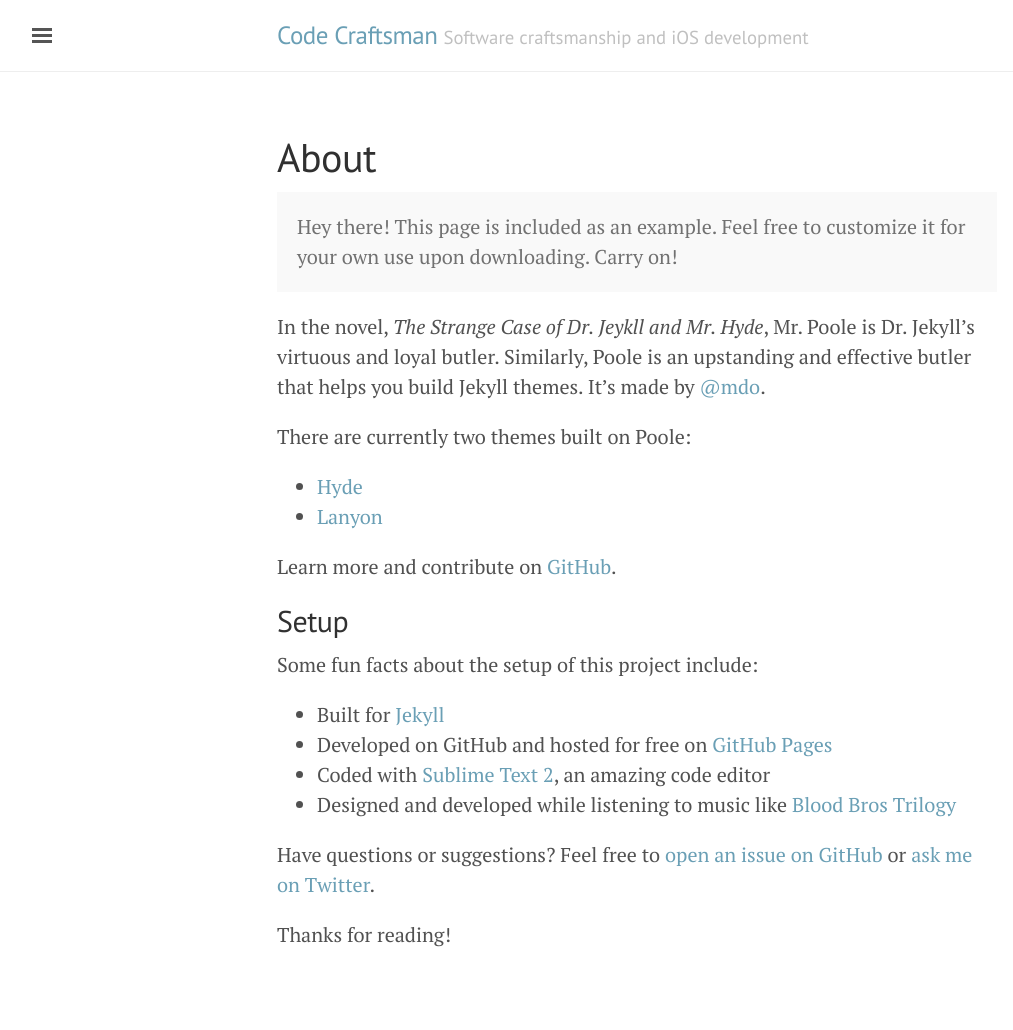
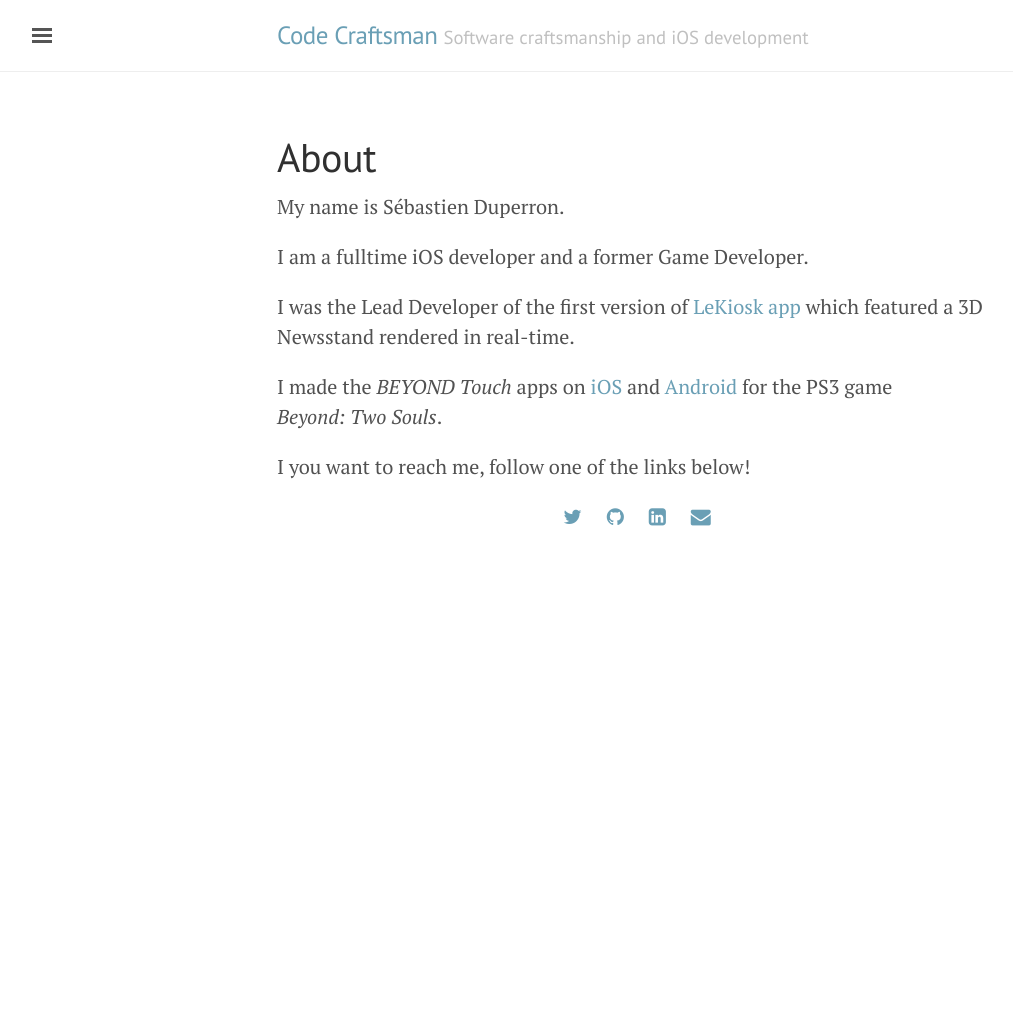
Before and after one commit to Liquidsoul/code-craftsman.fr, a Jekyll site: the page built from about.md, in a window 1280 px wide. Shown: the whole page, without its empty margins (3-1016 px from the left). Built offline with Jekyll 4.4.1, drawn with Linux system fonts in a browser that asks for light colours; nearby versions of some CDN libraries; after the commit the page ends 900 px from its top, so only the background shows below that.

Commit message:
About page

```diff
--- a/_includes/head.html
+++ b/_includes/head.html
@@ -18,6 +18,8 @@
   <link rel="stylesheet" href="{{ site.baseurl }}/public/css/poole.css">
   <link rel="stylesheet" href="{{ site.baseurl }}/public/css/syntax.css">
   <link rel="stylesheet" href="{{ site.baseurl }}/public/css/lanyon.css">
+  <link rel="stylesheet" href="{{ site.baseurl }}/public/css/custom.css">
+  <link rel="stylesheet" href="//maxcdn.bootstrapcdn.com/font-awesome/4.3.0/css/font-awesome.min.css">
   <link rel="stylesheet" href="https://fonts.googleapis.com/css?family=PT+Serif:400,400italic,700%7CPT+Sans:400">
 
   <!-- Icons -->
--- a/about.md
+++ b/about.md
@@ -3,28 +3,27 @@
 title: About
 ---
 
-<p class="message">
-  Hey there! This page is included as an example. Feel free to customize it for your own use upon downloading. Carry on!
-</p>
+My name is {{ site.author.name }}.
 
-In the novel, *The Strange Case of Dr. Jeykll and Mr. Hyde*, Mr. Poole is Dr. Jekyll's virtuous and loyal butler. Similarly, Poole is an upstanding and effective butler that helps you build Jekyll themes. It's made by [@mdo](https://twitter.com/mdo).
+I am a fulltime iOS developer and a former Game Developer.
 
-There are currently two themes built on Poole:
+I was the Lead Developer of the first version of [LeKiosk app](https://itunes.apple.com/en/app/lekiosk-la-plus-belle-experience/id626703984?mt=8) which featured a 3D Newsstand rendered in real-time.
 
-* [Hyde](http://hyde.getpoole.com)
-* [Lanyon](http://lanyon.getpoole.com)
+I made the *BEYOND Touch* apps on [iOS](http://itunes.apple.com/app/beyond-touch/id691908718) and [Android](http://play.google.com/store/apps/details?id=com.quanticdream.beyondtouch) for the PS3 game *Beyond: Two Souls*.
 
-Learn more and contribute on [GitHub](https://github.com/poole).
+I you want to reach me, follow one of the links below!
 
-## Setup
-
-Some fun facts about the setup of this project include:
-
-* Built for [Jekyll](http://jekyllrb.com)
-* Developed on GitHub and hosted for free on [GitHub Pages](https://pages.github.com)
-* Coded with [Sublime Text 2](http://sublimetext.com), an amazing code editor
-* Designed and developed while listening to music like [Blood Bros Trilogy](https://soundcloud.com/maddecent/sets/blood-bros-series)
-
-Have questions or suggestions? Feel free to [open an issue on GitHub](https://github.com/poole/issues/new) or [ask me on Twitter](https://twitter.com/mdo).
-
-Thanks for reading!
+<div class="infos">
+<span>
+	<a href="{{ site.author.twitter }}" target="_blank"><i class="fa fa-twitter"></i></a>
+</span>
+<span>
+	<a href="{{ site.author.github }}" target="_blank"><i class="fa fa-github"></i></a>
+</span>
+<span>
+	<a href="{{ site.author.linkedin }}" target="_blank"><i class="fa fa-linkedin-square"></i></a>
+</span>
+<span>
+	<a href="mailto:contact@{{ site.author.email }}?subject=Contact from {{ site.domain_name }}" target="_blank"><i class="fa fa-envelope"></i></a>
+</span>
+</div>
--- /dev/null
+++ b/public/css/custom.css
@@ -0,0 +1,10 @@
+
+span + span {
+    margin-left: 20px;
+}
+
+.infos {
+    margin: auto;
+    text-align: center;
+    color:#9d9d9d;
+}
```
